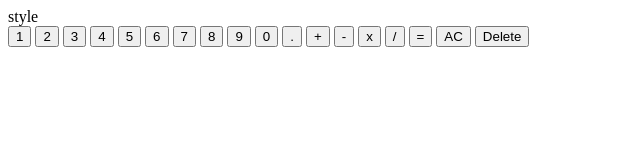
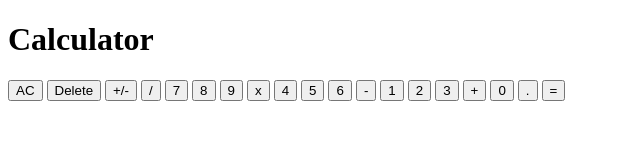
Before and after one commit to AdeBots/calc, a plain HTML site: page index.html in a window 1280 px wide. Shown: the whole page, without its empty margins (0-640 px from the left). Drawn offline with Linux system fonts and the light colour scheme.

Commit message:
Rearranged buttons to fix calculator style

```diff
--- a/index.html
+++ b/index.html
@@ -3,30 +3,41 @@
 <head>
     <meta charset="UTF-8">
     <meta name="viewport" content="width=device-width, initial-scale=1.0">
-    <title>Document</title>
+    <title>Calculator</title>
     <link rel="stylesheet" href="./style.css">
-</head>style
+</head>
 <body>
+    <h1>Calculator</h1>
     <div class="calculator">
         <div class="screen"></div>
+        <button id="clear">AC</button>
+        <button id="delete">Delete</button>
+        <button id="plusMinus">+/-</button>
+        <button id="divide">/</button>
+        <button id="seven">7</button>
+        <button id="eight">8</button>
+        <button id="nine">9</button>
+        <button id="multiply">x</button>
+        <button id="four">4</button>
+        <button id="five">5</button>
+        <button id="six">6</button>
+        <button id="subtract">-</button>
         <button id="one">1</button>
         <button id="two">2</button>
         <button id="three">3</button>
-        <button id="four">4</button>
-        <button id="five">5</button>
-        <button id="six">6</button>
-        <button id="seven">7</button>
-        <button id="eight">8</button>
-        <button id="nine">9</button>
+        <button id="add">+</button>
         <button id="zero">0</button>
         <button id="dot">.</button>
-        <button id="add">+</button>
-        <button id="subtract">-</button>
-        <button id="multiply">x</button>
-        <button id="buttonide">/</button>
         <button id="equal">=</button>
-        <button id="clear">AC</button>
-        <button id="delete">Delete</button>
+
+
+
+        <div class="numbers">
+
+        </div>
+        <div class="operators">
+
+        </div>
     </div>
 </body>
 </html>
```
